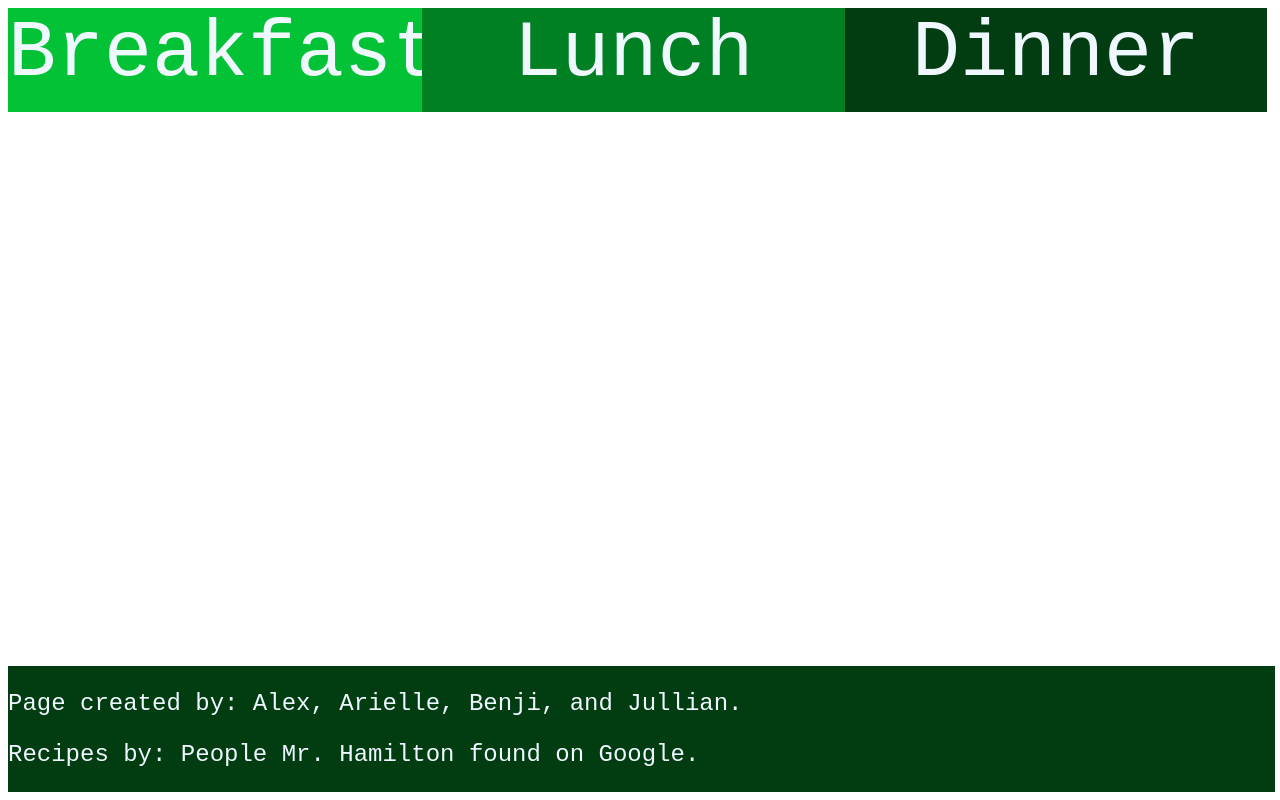
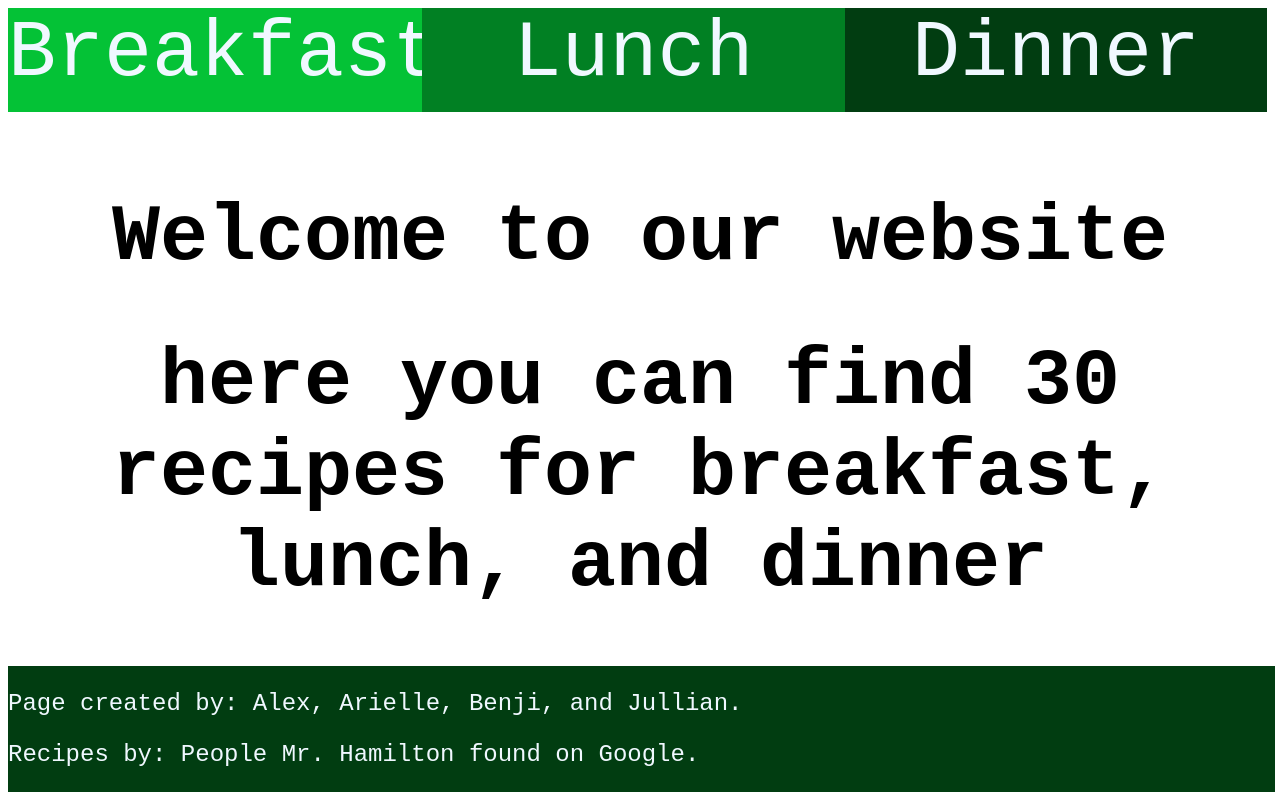
Before and after one commit to CodeScratcher/Recipes, a plain HTML site: page index.html in a window 1280 px wide. Drawn offline with Linux system fonts and the light colour scheme.

Commit message:
Added text so that the index isn't so borring

```diff
--- a/index.html
+++ b/index.html
@@ -12,7 +12,9 @@
     </header>
     <div id="fill">dfdfdv</div>
 
-    <p></p>
+    <h1>Welcome to our website</h1>
+
+    <h1>here you can find 30 recipes for breakfast, lunch, and dinner</h1>
 
     <footer class="footer">
       <p>
```
